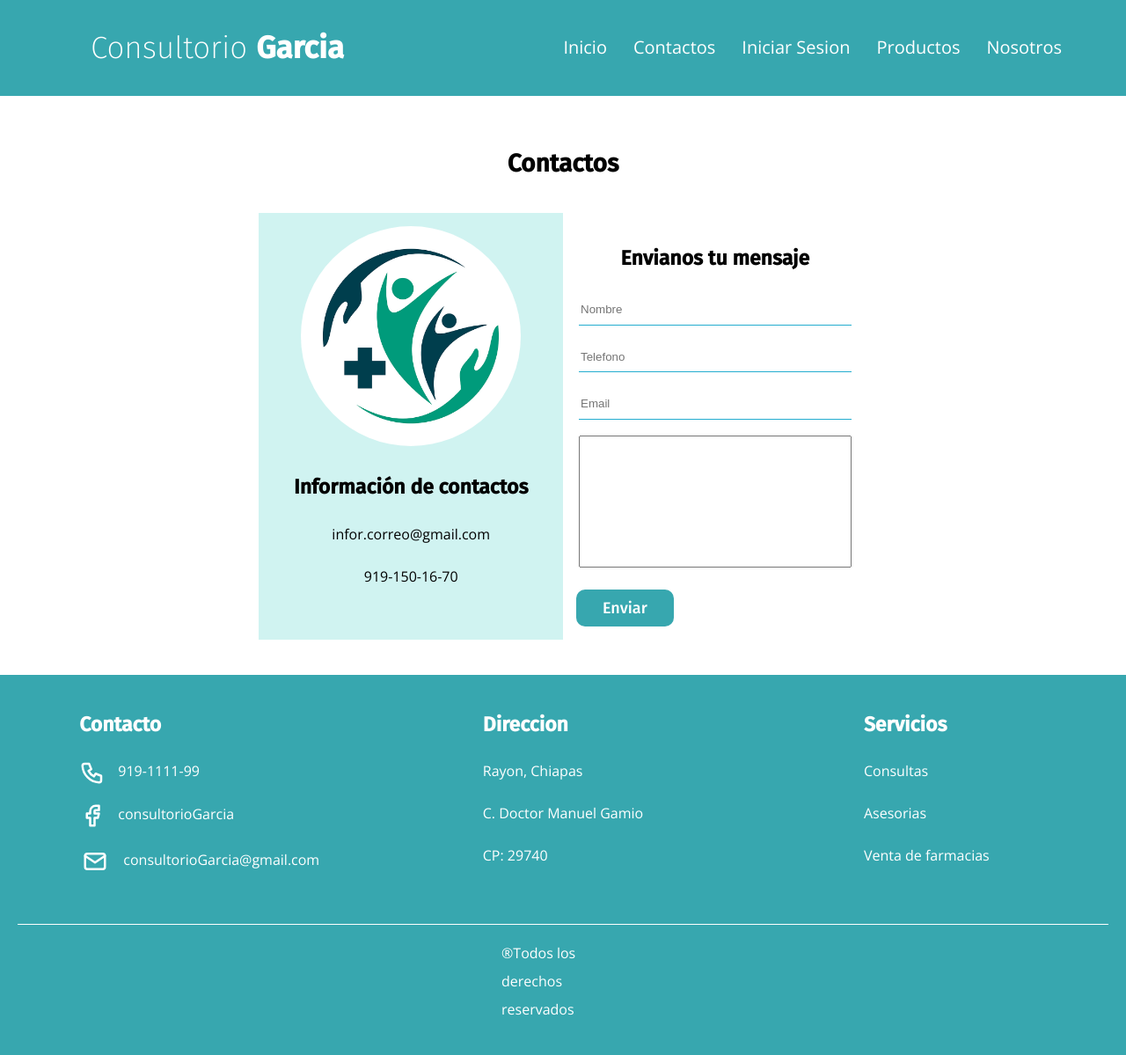
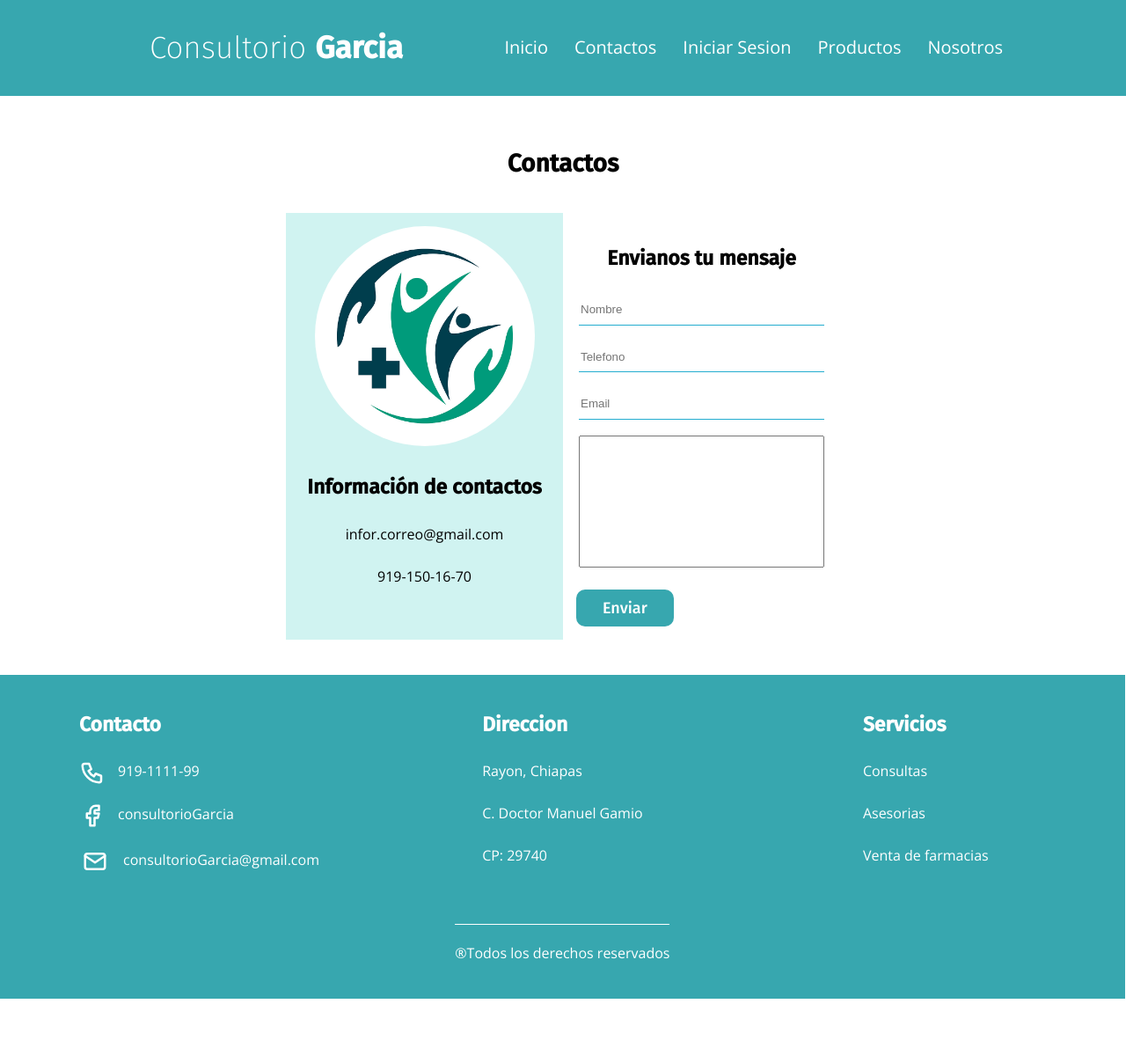
Before and after one commit to AngelTecnologias/ConsultorioGarcia, a PHP site: page /Contactos.html in a window 1280 px wide. Shown: the whole page at 88% size. After the commit the page ends 1135 px from the top, so only its background shows below. Run offline with PHP 8.4, Linux system fonts and the light colour scheme.

Commit message:
Haciendo responsive en todos los apartados

```diff
--- a/css/style.css
+++ b/css/style.css
@@ -28,9 +28,26 @@ body {
 
 /* Globales */
 .contenedor {
+    width: min(90%, 100rem);
+    margin: 0 auto;
+
+}
+
+@media (min-width: 1300px) {
+    .contenedor {
+        width: min(90%, 100rem);
+        margin: 0 auto;
+
+    }
+
+}
+@media (min-width: 1900px) {
+    .contenedor {
         width: min(90%, 120rem);
         margin: 0 auto;
     }
+}
+
 a {
     text-decoration: none;
     font-size: 1.8rem;
@@ -103,8 +120,6 @@ img {
 
 
 
-
-
 /* logo */
 
 .logo h1 span{
@@ -137,7 +152,6 @@ img {
  /* Boton */
  .boton{
 
-
     font-family: var(--fuenteHeading);
     background-color: var(--primario);
     color: var(--blanco);
@@ -147,12 +161,7 @@ img {
     cursor: pointer;
     border-radius: 1rem;
 
-
-
  }
-
-
-
 
 
  /* Slider */
@@ -204,9 +213,9 @@ img {
     margin-bottom: 4rem;
 }
 .contactos{
-    grid-template-columns: 1fr;
-    background-color: rgb(255, 255, 255);
     display: grid;
+    grid-template-columns: 1fr ;
+    background-color: var(--blanco);
     width: 90%;
     margin: 0 auto;
 
@@ -228,6 +237,72 @@ img {
     padding: 0.3rem;
     padding-bottom: 1.5rem;
    }
+   .campo__field{
+
+    height: 3.5rem;
+    width: 100%;
+    /* quitar animacion de borde de input activos */
+    outline:none;
+    border:none;
+    border-bottom:1.6px solid rgb(36, 173, 207);
+
+}
+.campo__text{
+    height: 15rem;
+    width: 100%;
+    resize:none
+
+
+
+}
+.campo textarea{
+    outline:none;
+    border:1.6px solid var(--primario);
+
+}
+.boton--contactos{
+    background-color: var(--primario);
+}
+
+    @media (min-width: 375px) {
+        .contactos{
+            grid-template-columns:  1fr;
+            width: 90%;
+
+        }
+    }
+
+    @media (min-width: 700px) {
+        .contactos{
+            grid-template-columns:  1fr;
+            width: 75%;
+
+        }
+
+    }
+    @media (min-width: 900px) {
+        .contactos{
+            grid-template-columns:  1fr 1fr;
+            width: 75%;
+        }
+
+    }
+    @media (min-width: 1200px) {
+        .contactos{
+            grid-template-columns: 1fr 1fr ;
+            width: 63%;
+        }
+
+    }
+
+    @media (min-width: 1900px) {
+        .contactos{
+            grid-template-columns: 1fr 1fr;
+            width: 55%;
+         }
+
+    }
+
 
 /* Inciar sesion */
 .titulo--login{
@@ -241,16 +316,21 @@ img {
     border-radius: 2rem;
 
 }
+
+    @media (min-width: 368px) {
+        .formularios--login{
+            max-width: 100%;
+        }
+
+    }
     @media (min-width: 768px) {
         .formularios--login{
-
             background: rgba(22, 196, 187, 0.2);
-        width: 30%;
+            width: 28%;
             margin: 0 auto;
             text-align: center;
             padding: 4rem;
             border-radius: 2rem;
-
         }
 
     }
@@ -273,72 +353,6 @@ img {
     padding-bottom: 1.5rem;
    }
 
-.campo__field{
-
-    height: 3.5rem;
-    width: 100%;
-    /* quitar animacion de borde de input activos */
-    outline:none;
-    border:none;
-    border-bottom:1.6px solid rgb(36, 173, 207);
-
-}
-.campo__text{
-    height: 15rem;
-    width: 100%;
-    resize:none
-
-}
-.campo textarea{
-    outline:none;
-    border:1.6px solid #24ADCF;
-}
-
-
-
-
-
-
-@media (min-width: 375px) {
-    .contactos{
-
-        grid-template-columns:  1fr;
-        width: 100%;
-
-
-    }
-}
-@media (min-width: 700px) {
-    .contactos{
-
-        grid-template-columns:  1fr;
-        width: 60%;
-
-
-    }
-    @media (min-width: 768px) {
-        .contactos{
-            grid-template-columns:  1fr;
-            width: 75%;
-        }
-
-    }
-
-
-    @media (min-width: 1200px) {
-        .contactos{
-            grid-template-columns: 1fr 1fr;
-            width: 45%;
-        }
-
-    }
-    @media (max-width: 1920px) {
-        .contactos{
-            width: 60%;
-         }
-
-    }
-}
 /* Registrarse */
 
 
@@ -354,15 +368,17 @@ img {
 
 /* Nosotros */
 
-.nosotros--informacion{
+.nosotros {
+    display: grid;
+    margin: 0 auto;
+    column-gap: 3rem;
+}
+@media (min-width: 768px) {
+    .nosotros{
+    grid-template-columns: 1fr 1fr;
+    width: 60%;
+    }
 
-    max-width: 100%;
-    max-height: 100%;
-    padding: 0;
-
-}
-.nosotros--informacion {
-    margin-right: 5rem;
 }
 
 
@@ -393,6 +409,7 @@ img {
  .footer__parrafo{
     border-top:1.6px solid rgb(255, 255, 255);
 
+
  }
 
 @media (min-width: 700px) {
@@ -408,14 +425,30 @@ img {
         margin-top: 4rem;
         grid-column: -4 /-1;
         max-width: max-content;
-        padding-left: 55rem;
-        padding-right: 55rem;
+
 
 
     }
 
 }
+@media (min-width: 900px) {
+    .footer{
+        grid-template-columns: 1fr 1fr ;
+       width: 99.9%;
 
+    }
+
+
+}
+@media (min-width: 1200px) {
+    .footer{
+        grid-template-columns: 1fr 1fr 1fr ;
+
+
+    }
+
+
+}
 
 svg{
     display:inline-block;
```
Lines whose indentation alone changed are shown as unchanged.
